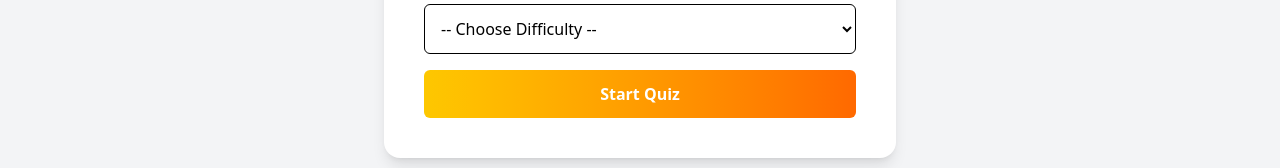
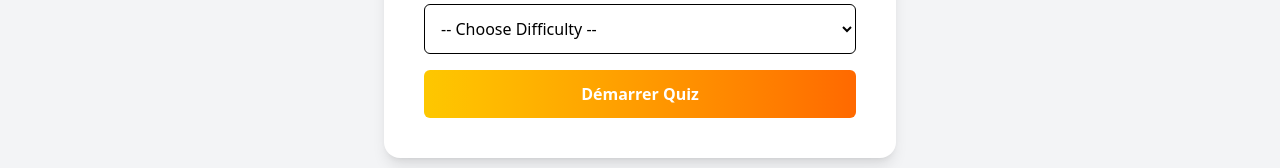
Before and after one commit to YoussefAitRais/Quiz, an Angular app: page /category in a window 1280 px wide. Shown: the part 547-715 px from the top of the page. Built offline with nearby package versions, Linux system fonts and the light colour scheme.

Commit message:
last updates

```diff
--- a/src/app/app.component.ts
+++ b/src/app/app.component.ts
@@ -7,7 +7,7 @@ import { CategoryComponent } from "./category/category.component";
 
 @Component({
   selector: 'app-root',
-  imports: [NavbarComponent, HomeComponent, RouterOutlet, CategoryComponent],
+  imports: [NavbarComponent, HomeComponent , CategoryComponent, RouterOutlet],
   templateUrl: './app.component.html',
   styleUrl: './app.component.css'
 })
--- a/src/app/category/category.component.html
+++ b/src/app/category/category.component.html
@@ -1,4 +1,4 @@
-<body class="flex justify-center items-center min-h-screen bg-gray-100 dark:bg-gray-900 px-4 sm:px-6 lg:px-8">
+<div class="flex justify-center items-center min-h-screen bg-gray-100 dark:bg-gray-900 px-4 sm:px-6 lg:px-8">
 
   <div class="relative p-6 sm:p-8 lg:p-10 bg-white dark:bg-gray-800 rounded-2xl shadow-lg w-full max-w-md sm:max-w-lg">
     <!-- Decorative Gradient Background -->
@@ -63,9 +63,8 @@
       <!-- Button -->
       <button routerLink="/quizz" type="submit"
               class="w-full py-3 text-white bg-gradient-to-r from-yellow-400 to-orange-500 rounded-md hover:opacity-90 transition text-sm sm:text-base font-semibold">
-        Start Quiz
+            Démarrer Quiz
       </button>
     </form>
   </div>
-
-</body>
+</div>
--- a/src/app/quizz/quizz.component.ts
+++ b/src/app/quizz/quizz.component.ts
@@ -1,4 +1,5 @@
 import { Component } from '@angular/core';
+import { RouterLink } from '@angular/router';
 
 @Component({
   selector: 'app-quizz',
```
